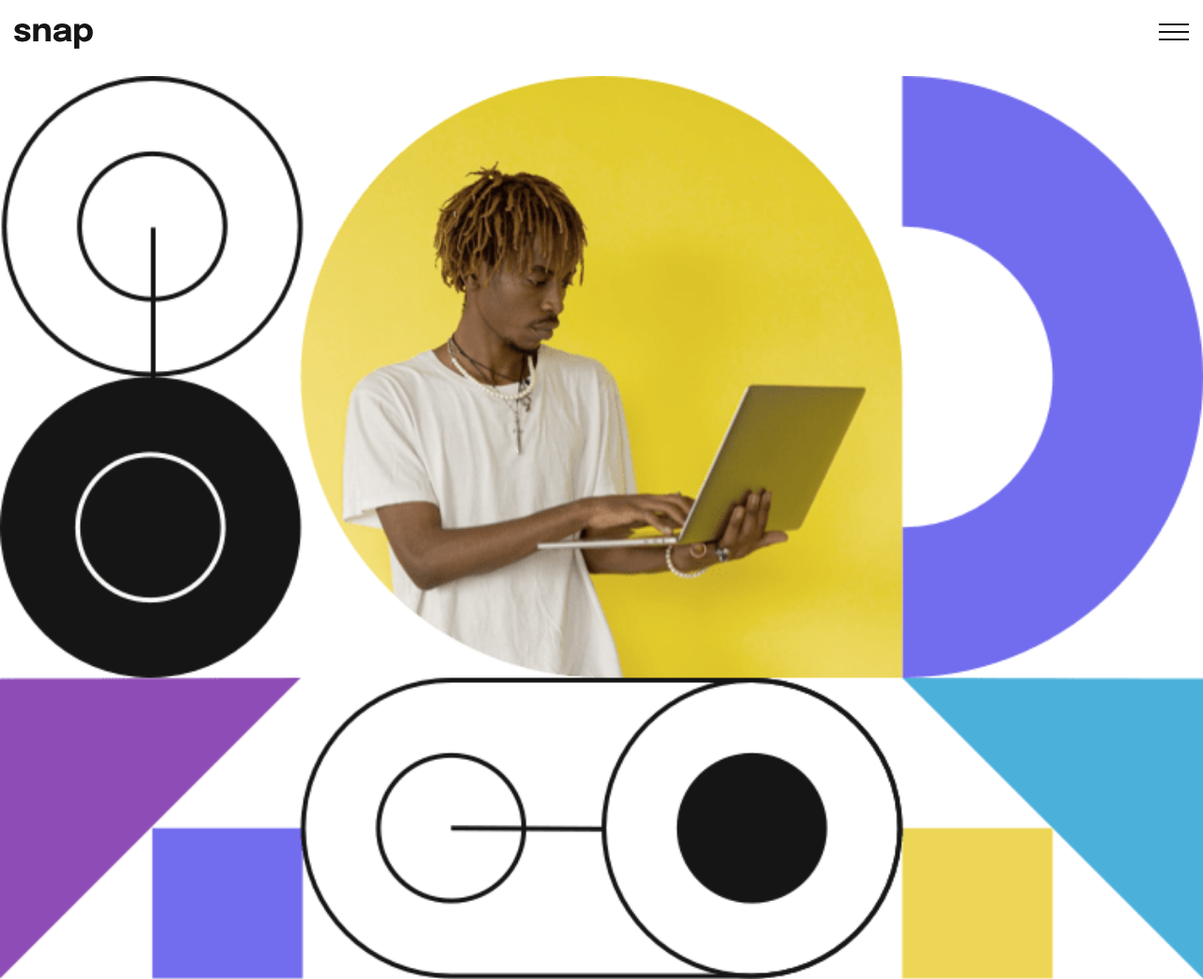
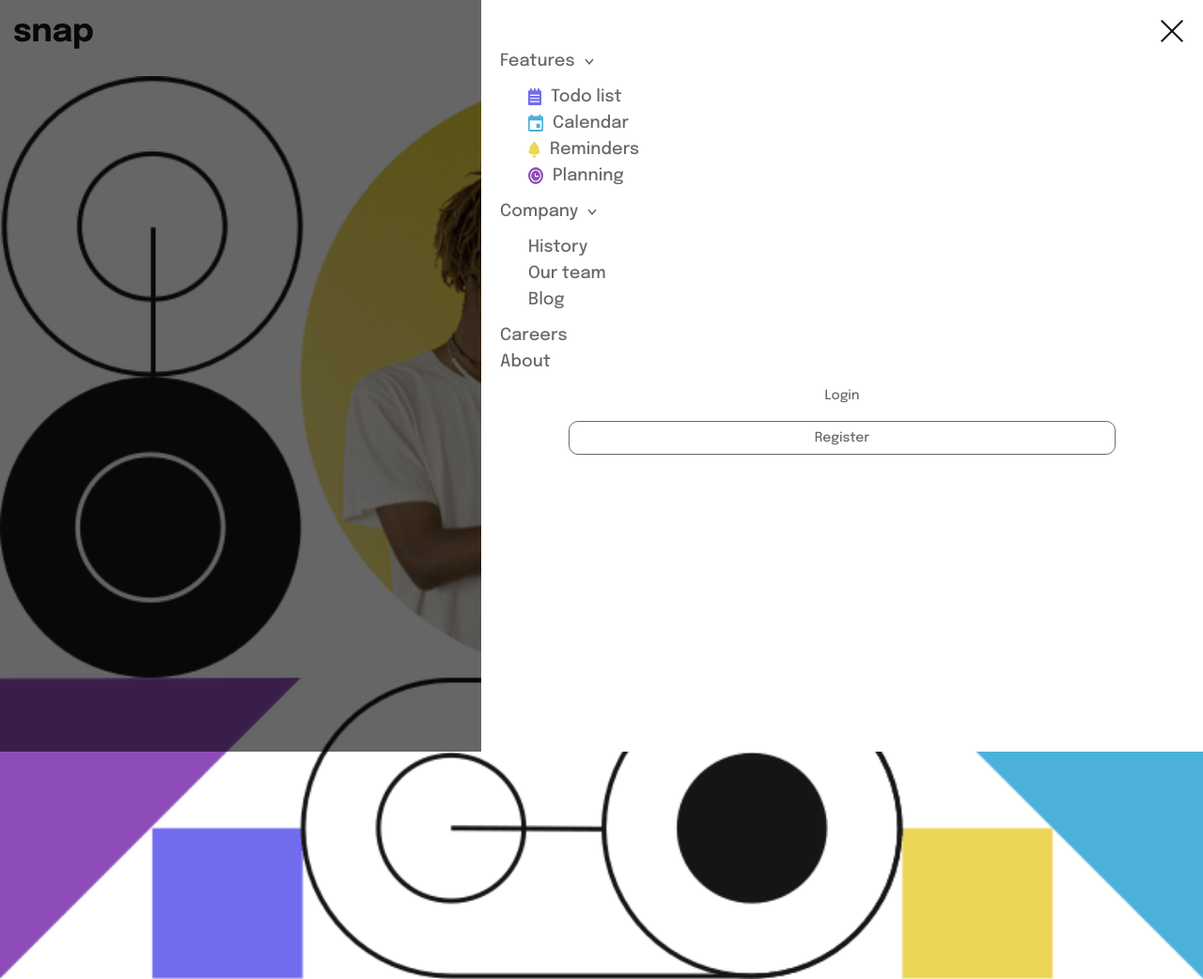
Before and after one commit to Alice221299/workshop2, a website built with webpack: page src/index.html in a window 1280 px wide. Shown: the top 1042 px of the page at 94% size. Built offline with nearby package versions, Linux system fonts and the light colour scheme.

Commit message:
:sparkles: fix styles

```diff
--- a/src/app/styles/header.scss
+++ b/src/app/styles/header.scss
@@ -1,11 +1,10 @@
 @import "./variables.scss";
 
-body {
-    font-size: 18px;
-}
+.header {
+    *{
+        font-size: 18px;
+    }
 
-
-.header {
     display: flex;
     justify-content: space-between;
     padding: 25px 15px;
--- a/src/app/styles/main.scss
+++ b/src/app/styles/main.scss
@@ -67,7 +67,7 @@
     }
 }
 
-@media screen and (min-width: 1440px) {
+@media screen and (min-width: 1350px) {
     .main {
         flex-direction: row;
         padding: 6rem;
--- a/src/index.html
+++ b/src/index.html
@@ -15,7 +15,7 @@
         <figure class="header--mobile-menu--open">
             <img src="./images/icon-menu.svg" alt="Icon for menu">
         </figure>
-        <div class="header--mobile-menu-container inactive">
+        <div class="header--mobile-menu-container ">
             <section class="header--mobile-menu">
             <img class="header--mobile-menu--close" src="./images/icon-close-menu.svg" alt="Icon for close menu">
             <div class="mobile-menu--opening-el">
```
